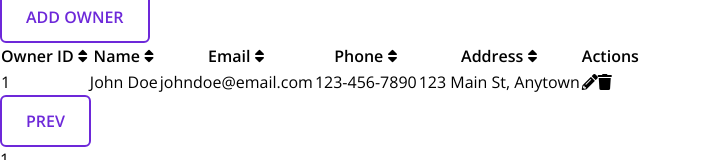
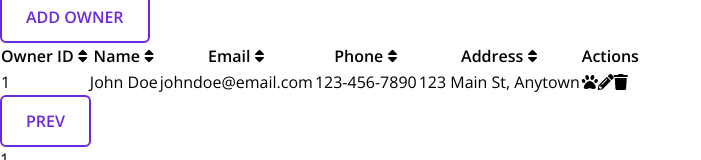
Before and after one commit to Japkutija/veterinary-project, an Angular app: page /owner-management in a window 1280 px wide. Shown: the part 227-387 px from the top of the page, without its empty margins (0-701 px from the left). Built offline with nearby package versions, Linux system fonts and the light colour scheme.

Commit message:
- Added 'View Pets' icon button in the actions column for Owner Management - Added titles for action icons in both Pet Management and Owner Management components

```diff
--- a/src/app/components/owner-management/owner-management.component.html
+++ b/src/app/components/owner-management/owner-management.component.html
@@ -153,10 +153,13 @@
                       <td class="px-5 py-3">123-456-7890</td>
                       <td class="px-5 py-3">123 Main St, Anytown</td>
                       <td class="flex items-center justify-start px-5 py-3 space-x-2">
-                        <button onclick="openEditOwnerModal(1)">
+                        <button title="View Pets">
+                          <i class="text-gray-600 fas fa-paw"></i>
+                        </button>
+                        <button onclick="openEditOwnerModal(1)" title="Edit owner info">
                           <i class="fas fa-pencil-alt"></i>
                         </button>
-                        <button onclick="deleteOwner(1)">
+                        <button onclick="deleteOwner(1)" title="Delete owner">
                           <i class="fas fa-trash"></i>
                         </button>
                       </td>
--- a/src/app/components/pet-management/pet-management.component.html
+++ b/src/app/components/pet-management/pet-management.component.html
@@ -156,10 +156,10 @@
                             <td class="px-5 py-3">Dog</td>
                             <td class="px-5 py-3">Poodle</td>
                             <td class="flex items-center justify-start px-5 py-3 space-x-2">
-                              <button (click)="openEditModal()">
+                              <button (click)="openEditModal()" title="Edit pet info">
                                 <i class="fas fa-pencil-alt"></i>
                             </button>
-                            <button>
+                            <button title="Delete pet">
                                 <i class="fas fa-trash"></i>
                             </button>
                             </td>
```
